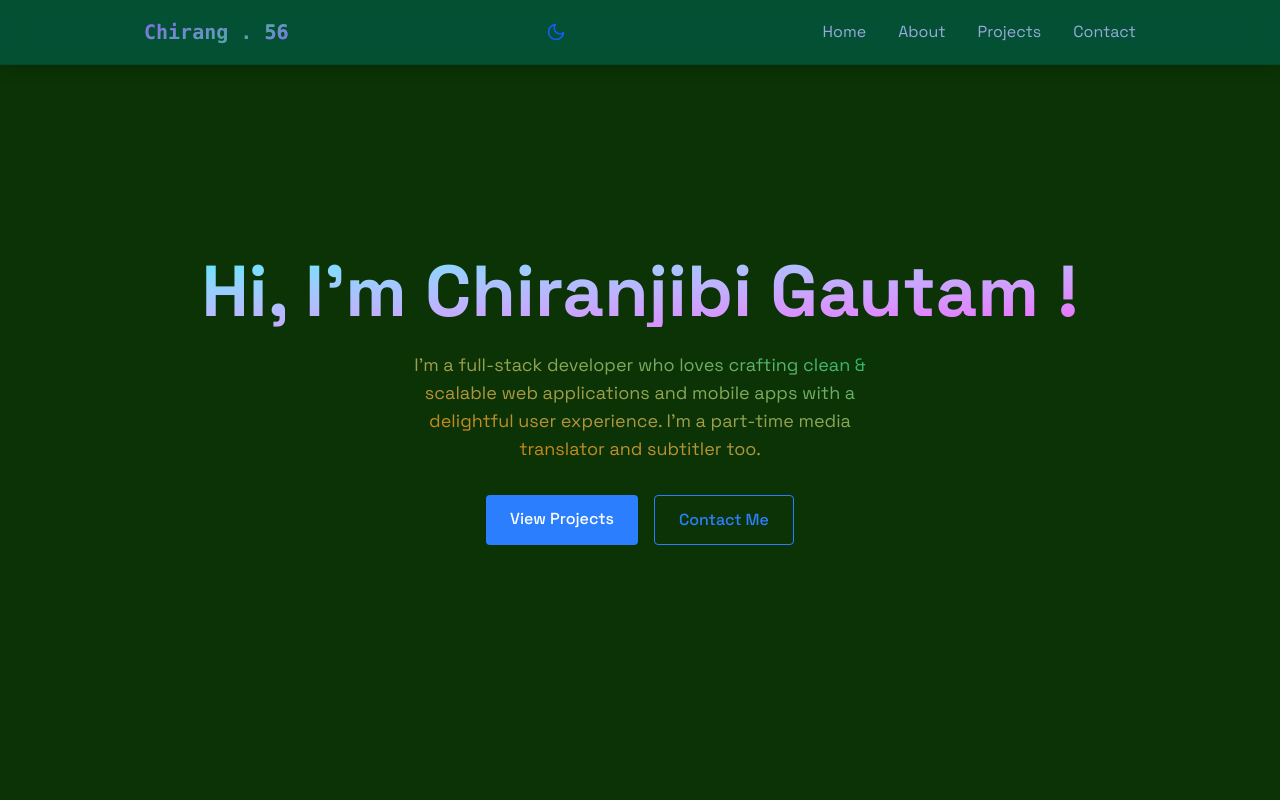
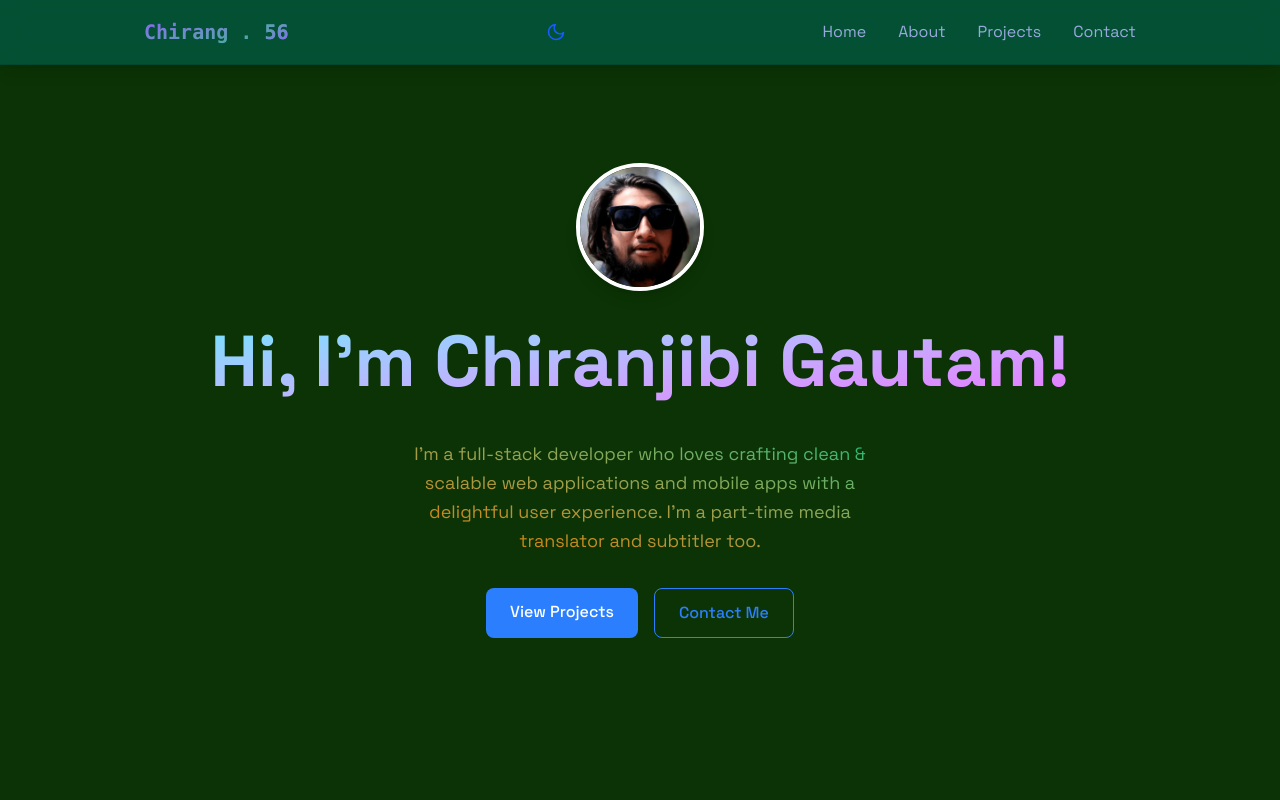
Before and after one commit to chirang56/chiran.me, a React (Vite) app: page / in a window 1280 px wide. Shown: the top 800 px of the page. Built offline with nearby package versions, Linux system fonts and the light colour scheme.

Commit message:
feat(home): enhance layout and styling with logo and improved typography

```diff
--- a/src/components/sections/Home.jsx
+++ b/src/components/sections/Home.jsx
@@ -1,16 +1,46 @@
+import Logo from "../../assets/Logo.webp";
+
 export const Home = () => {
   return (
-    <section id="home" className="flex relative items-center justify-center min-h-screen">
-      <div className="text-center z-10 px-4">
-      <h1 className="text-5xl md:text-7xl font-bold mb-6 bg-gradient-to-br from-cyan-300 to-fuchsia-400 bg-clip-text text-transparent loading right">Hi, I'm Chiranjibi Gautam !</h1>
+    <section id="home" className="flex flex-col items-center justify-center min-h-screen text-center px-4 relative">
 
-      <p className=" bg-gradient-to-bl from-emerald-500 to-amber-600 bg-clip-text text-transparent text-lg mb-8 max-w-lg mx-auto"> I'm a full-stack developer who loves crafting clean & scalable web applications and mobile apps with a delightful user experience. I'm a part-time media translator and subtitler too. </p>
+      {/* Logo with Enhancements */}
+      <div className="w-28 h-28 md:w-32 md:h-32 mb-4 relative">
+        <img
+          className="rounded-full shadow-lg border-4 border-white dark:border-gray-800 object-cover w-full h-full transition-transform transform hover:scale-105 hover:border-orange-500"
+          src={Logo}
+          alt="Logo of Chiranjibi Gautam"
+          loading="lazy"
+        />
+      </div>
 
+      {/* Title with improved typography */}
+      <h1 className="text-5xl md:text-7xl font-bold mb-6 bg-gradient-to-br from-cyan-300 to-fuchsia-400 bg-clip-text text-transparent leading-tight md:leading-normal">
+        Hi, I'm Chiranjibi Gautam!
+      </h1>
+
+      {/* Description with improved spacing */}
+      <p className="bg-gradient-to-bl from-emerald-500 to-amber-600 bg-clip-text text-transparent text-lg mb-8 max-w-lg mx-auto leading-relaxed">
+        I'm a full-stack developer who loves crafting clean & scalable web applications and mobile apps with a delightful user experience. I'm a part-time media translator and subtitler too.
+      </p>
+
+      {/* Buttons with transitions and improved styling */}
       <div className="flex justify-center space-x-4">
-        <a href="#projects" className="bg-blue-500 text-white py-3 px-6 rounded font-medium transition relative overflow-hidden hover:-translate-y-0.5 hover:shadow-[0_0_15px_rgba(59, 130, 246, 0.4)]"> View Projects </a>
+        <a
+          href="#projects"
+          className="bg-blue-500 text-white py-3 px-6 rounded-lg font-medium transition-transform transform hover:-translate-y-1 hover:shadow-lg focus:outline-none focus:ring-2 focus:ring-blue-400 focus:ring-offset-2"
+          aria-label="View Projects"
+        >
+          View Projects
+        </a>
 
-        <a href="#contact" className=" border  boreder-blue-500/50 text-blue-500 py-3 px-6 rounded font-medium transition-all duration-200 hover:-translate-y-0.5 hover:shadow-[0_0_15px_rgba(59, 130, 246, 0.2 hover:bg-blue-500/10]"> Contact Me </a>
-      </div>
+        <a
+          href="#contact"
+          className="border border-blue-500 text-blue-500 py-3 px-6 rounded-lg font-medium transition-transform transform hover:-translate-y-1 hover:text-white focus:outline-none focus:ring-2 focus:ring-blue-400 focus:ring-offset-2"
+          aria-label="Contact Me"
+        >
+          Contact Me
+        </a>
       </div>
     </section>
   );
```
